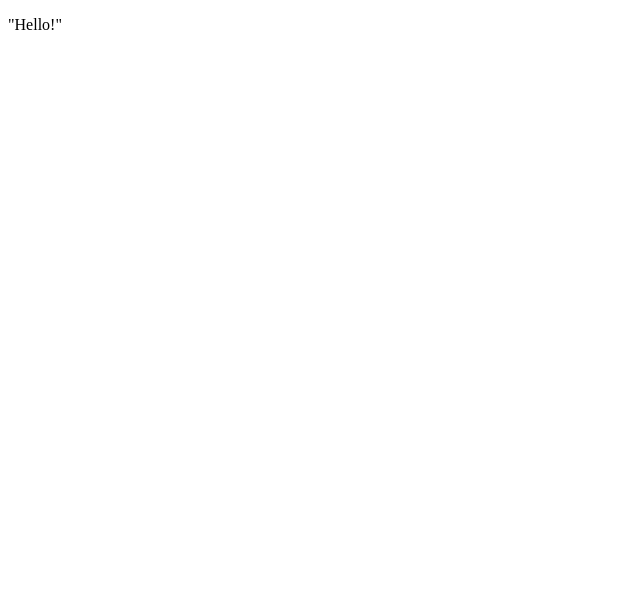
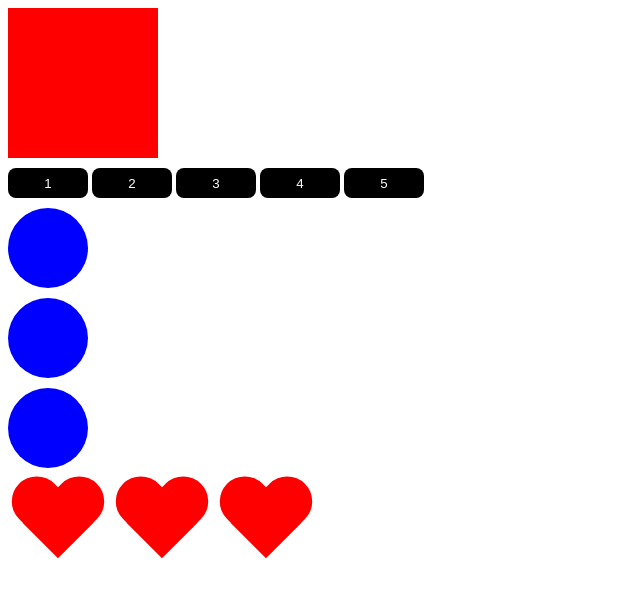
Before and after one commit to Olga-Girinskaya/projectJS, a website: page index.html in a window 1280 px wide. Shown: the whole page, without its empty margins (0-640 px from the left). Drawn offline with Linux system fonts and the light colour scheme.

Commit message:
commit 10

```diff
--- /dev/null
+++ b/css/style.css
@@ -0,0 +1,78 @@
+.box {
+  width: 150px;
+  height: 150px;
+  background-color: red;
+}
+button {
+	width: 80px;
+	height: 30px;
+	margin-top: 10px;
+	border: none;
+	border-radius: 8px;
+	background-color: #000;
+	color: #fff;
+	cursor: pointer;
+	outline: none;
+}
+
+.circle {
+	width: 80px;
+	height: 80px;
+	background-color: blue;
+	display: block;
+	margin-top: 10px;
+	border-radius: 100%;
+}
+
+.heart {
+	display: inline-block;
+    position: relative;
+    width: 100px;
+    height: 90px;
+    margin-top: 10px;
+}
+.heart:before,
+.heart:after {
+    position: absolute;
+    content: "";
+    left: 50px;
+    top: 0;
+    width: 50px;
+    height: 80px;
+    background: red;
+    -moz-border-radius: 50px 50px 0 0;
+    border-radius: 50px 50px 0 0;
+    -webkit-transform: rotate(-45deg);
+       -moz-transform: rotate(-45deg);
+        -ms-transform: rotate(-45deg);
+         -o-transform: rotate(-45deg);
+            transform: rotate(-45deg);
+    -webkit-transform-origin: 0 100%;
+       -moz-transform-origin: 0 100%;
+        -ms-transform-origin: 0 100%;
+         -o-transform-origin: 0 100%;
+            transform-origin: 0 100%;
+}
+.heart:after {
+    left: 0;
+    -webkit-transform: rotate(45deg);
+       -moz-transform: rotate(45deg);
+        -ms-transform: rotate(45deg);
+         -o-transform: rotate(45deg);
+            transform: rotate(45deg);
+    -webkit-transform-origin: 100% 100%;
+       -moz-transform-origin: 100% 100%;
+        -ms-transform-origin: 100% 100%;
+         -o-transform-origin: 100% 100%;
+            transform-origin :100% 100%;
+}
+.black{
+	width: 150px;
+	height: 50px;
+	line-height: 50px;
+	text-align: center;
+	background-color: black;
+	margin-bottom: 30px;
+	margin-top: 30px;
+	color: #fff;
+}
--- a/index.html
+++ b/index.html
@@ -1,13 +1,30 @@
 <!DOCTYPE html>
-<html lang="en">
-<head>
-    <meta charset="UTF-8">
-    <meta name="viewport" content="width=device-width, initial-scale=1.0">
-    <title>Document</title>
-</head>
-<body>
-    <p>"Hello!"</p>
+<html lang="ru">
+	<head>
+		<meta charset="utf-8">
+		<meta http-equiv="X-UA-Compatible" content="IE=edge">
+		<title>JavaScript</title>
+		<link rel="stylesheet" href="css/style.css">
+	</head>
+	<body>
+		<div class="box" id="box"></div>
+		<button>1</button>
+		<button>2</button>
+		<button>3</button>
+		<button>4</button>
+		<button>5</button>
 
-    <script src="js/script.js"></script>
-</body>
+		<div class="circle"></div>
+		<div class="circle"></div>
+		<div class="circle"></div>
+
+		<div class="wrapper">
+			<div class="heart"></div>
+			<div class="heart"></div>
+            <div class="heart"></div>
+
+		</div>
+
+		<script src="js/script.js"></script>
+	</body>
 </html>
```
Also changed, not shown: js/Exercises/exercise_15.js (added, +55 -0 lines), js/Lessons/38_Lesson.js (added, +45 -0 lines), js/Lessons/39_Lesson.js (added, +31 -0 lines), js/Lessons/40_Tasks.js (added, +43 -0 lines), js/Lessons/41_Lesson.js (added, +21 -0 lines), js/Lessons/42_Lesson.js (added, +21 -0 lines), js/script.js (+1 -8 lines), js/tests/1_test.js (added, +21 -0 lines).
